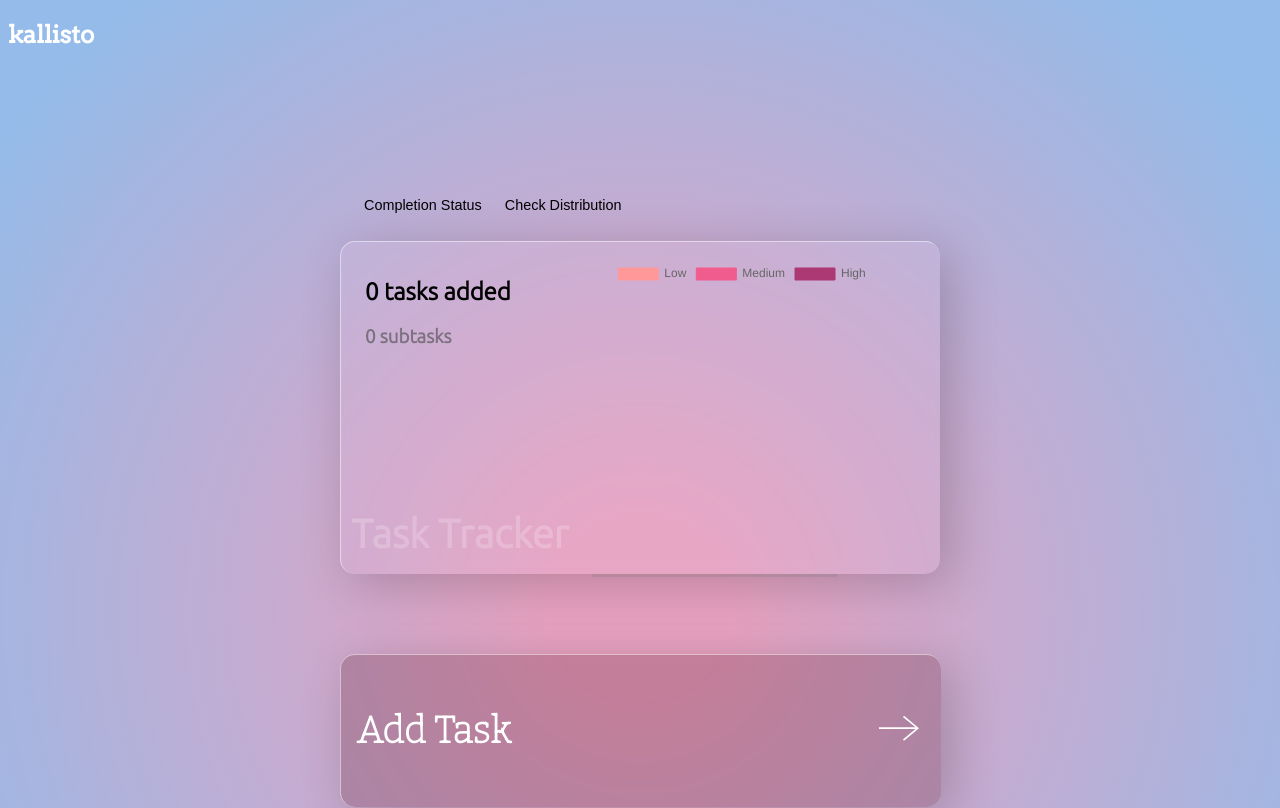
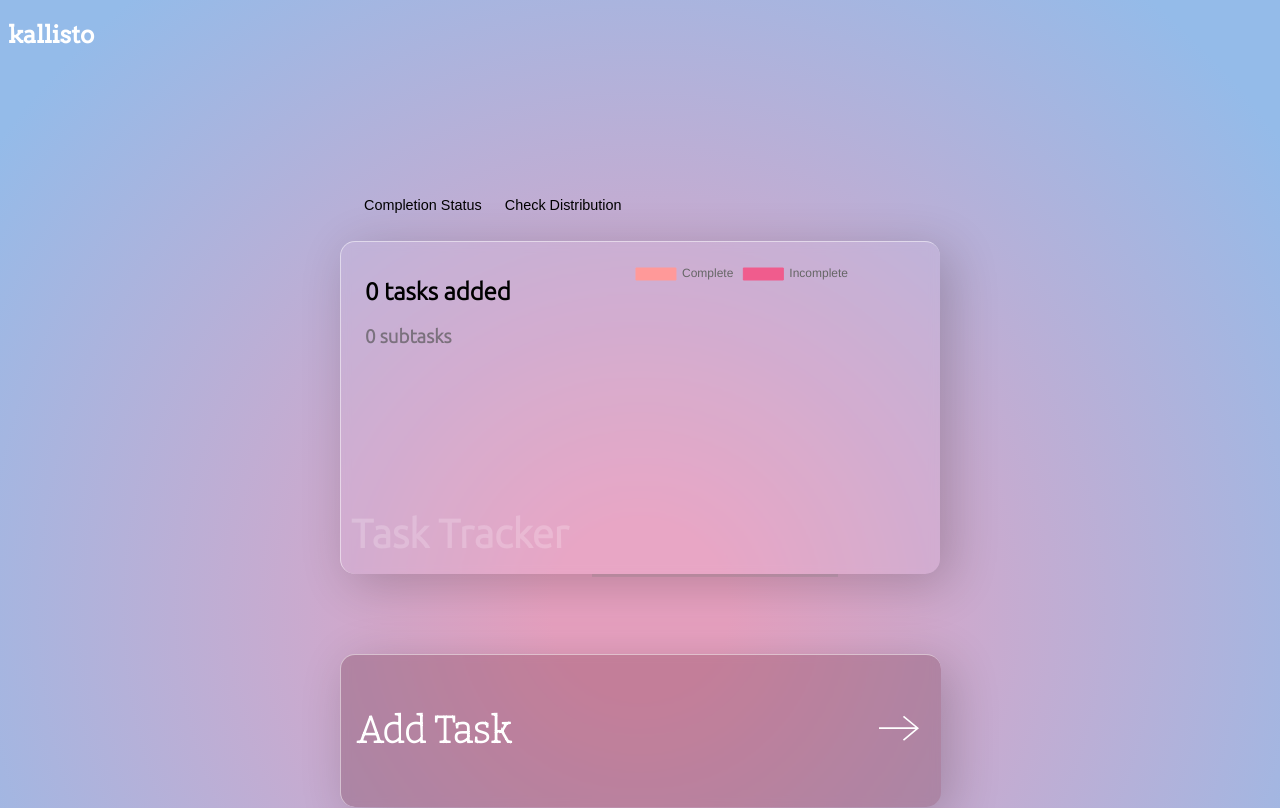
Before and after one commit to shwetaps605/Kallisto, a React (Create React App) app: page / in a window 1280 px wide. Shown: the top 808 px of the page. Built offline with nearby package versions, Linux system fonts and the light colour scheme; no server answers.

Commit message:
added the header toggle

```diff
--- a/src/components/task-card/task-card.component.jsx
+++ b/src/components/task-card/task-card.component.jsx
@@ -17,6 +17,7 @@ const TaskProgressCard = (props) => {
     const [numberOfLowPriorityTasks, setNumberOfLowPriorityTasks] = useState(0)
     const [numberOfMediumPriorityTasks, setNumberOfMediumPriorityTasks] = useState(0)
     const [numberOfHighPriorityTasks, setNumberOfHighPriorityTasks] = useState(0)
+    const [defaultChart, setDefaultChart] = useState('STATUS')
 
 
     const data = {
@@ -40,6 +41,25 @@ const TaskProgressCard = (props) => {
         ],
     };
 
+    const data2 = {
+        labels: ['Complete', 'Incomplete'],
+        datasets: [
+            {
+                label: '# of tasks',
+                data: [numberOfCompletedTasks, (totalNumberOfTasks - numberOfCompletedTasks)],
+                backgroundColor: [
+                    'rgb(255, 153, 153)',
+                    'rgb(240, 92, 141)',
+                ],
+                borderColor: [
+                    'rgb(255, 153, 153)',
+                    'rgb(240, 92, 141)',
+                ],
+                borderWidth: 1
+            },
+        ],
+    };
+
 
     useEffect(() => {
         getTotalNumberOfTasks()
@@ -54,8 +74,11 @@ const TaskProgressCard = (props) => {
                 subtaskCount = subtaskCount + task.subtasks.length
             }
         })
+
+        const completedTasks = tasks.filter(task => task.isComplete === true)
+
+        setNumberOfCompletedTasks(completedTasks.length)
         setTotalNumberOfSubtasks(subtaskCount)
-        setNumberOfCompletedTasks(2)
         setNumberOfLowPriorityTasks(tasks.filter(task => { return task.taskPriority === 'Low' }).length)
         setNumberOfMediumPriorityTasks(tasks.filter(task => { return task.taskPriority === 'Medium' }).length)
         setNumberOfHighPriorityTasks(tasks.filter(task => { return task.taskPriority === 'High' }).length)
@@ -66,29 +89,36 @@ const TaskProgressCard = (props) => {
         <div className="task__cards">
 
             <div className="section__toggles">
-                <button>Completion Status</button>
-                <button>Check Distribution</button>
+                <button onClick={() => setDefaultChart('STATUS')}>Completion Status</button>
+                <button onClick={() => setDefaultChart('DISTRIBUTION')}>Check Distribution</button>
             </div>
 
             <div className="task__progress__card">
                 <div className="header">
                     <h1>Task Tracker</h1>
                 </div>
+
+
                 <div className="content">
                     <div className="info__group">
                         <h2>{totalNumberOfTasks} tasks added</h2>
                         <h3>{totalNumberOfSubtasks} subtasks</h3>
                     </div>
-                    <div className="info__chart">
-                        <Doughnut className='info__chart__img' data={data} />
-                    </div>
-                </div>
-                <div className="completion__status__content">
+                    {
+                        defaultChart === 'DISTRIBUTION' ?
+                            <div className="info__chart">
+                                <Doughnut className='info__chart__img' data={data} />
+                            </div> :
+
+                            <div className="info__chart">
+                                <Doughnut className='info__chart__img' data={data2} />
+                            </div>
+
+                    }
 
                 </div>
+
             </div>
-
-
 
         </div>
 
--- a/src/components/task-item/task-item.component.jsx
+++ b/src/components/task-item/task-item.component.jsx
@@ -1,4 +1,4 @@
-import React, { useState, useEffect } from "react"
+import React, { useState } from "react"
 import './task-item.styles.scss'
 import { useTasks } from "../../contexts/TaskContexts"
 import Checkbox from "../checkbox/checkbox.component"
@@ -7,7 +7,6 @@ const TaskItem = ({ task, handleAddSubtask }) => {
 
     const { updateSubtask, deleteSubtask, deleteTask, updateTaskStatus } = useTasks()
 
-
     const handleSubtaskCompleteAction = (taskId, subtaskId) => {
         updateSubtask(taskId, subtaskId)
         const subtasks = task.subtasks;
@@ -15,7 +14,6 @@ const TaskItem = ({ task, handleAddSubtask }) => {
         if (incompleteSubtask.length === 0 ) {
             updateTaskStatus(taskId)
         }
-
     }
 
     const handleRemoveTask = (taskId) => {
```
